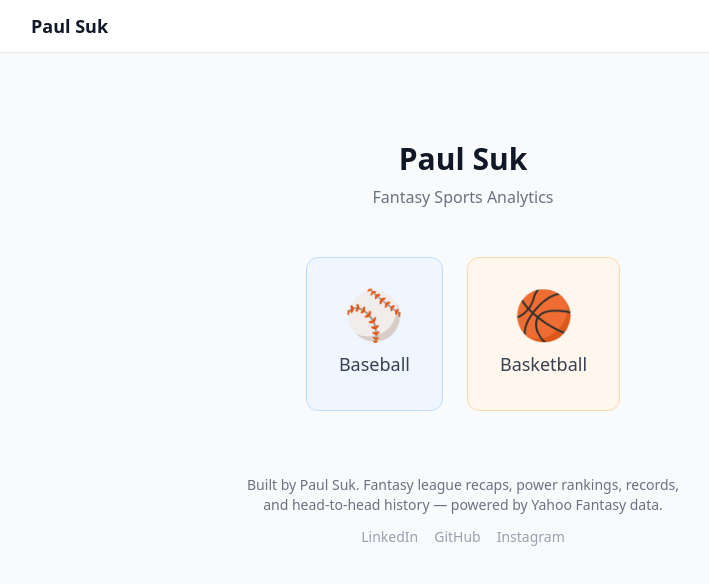
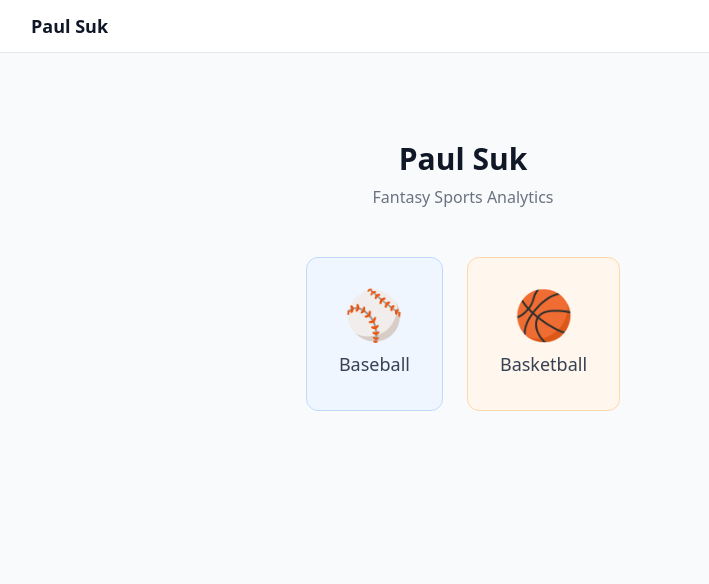
Before and after one commit to paulsuk/paulsuk.github.io, a React (Vite) app: page / in a window 1280 px wide. Shown: the top 584 px of the page, without its empty margins (177-886 px from the left). Built offline with nearby package versions, Linux system fonts and the light colour scheme.

Commit message:
Remove built-by footer and social links from homepage

```diff
--- a/src/components/home/HomePage.tsx
+++ b/src/components/home/HomePage.tsx
@@ -34,17 +34,6 @@ export default function HomePage() {
         ))}
       </div>
 
-      <div className="mt-16 max-w-md text-center">
-        <p className="text-sm text-gray-500">
-          Built by Paul Suk. Fantasy league recaps, power rankings, records, and
-          head-to-head history — powered by Yahoo Fantasy data.
-        </p>
-        <div className="mt-3 flex justify-center gap-4">
-          <a href="https://linkedin.com/in/paulsuk1" target="_blank" rel="noopener noreferrer" className="text-sm text-gray-400 hover:text-gray-600">LinkedIn</a>
-          <a href="https://github.com/paulsuk" target="_blank" rel="noopener noreferrer" className="text-sm text-gray-400 hover:text-gray-600">GitHub</a>
-          <a href="https://instagram.com/paul.suk" target="_blank" rel="noopener noreferrer" className="text-sm text-gray-400 hover:text-gray-600">Instagram</a>
-        </div>
-      </div>
     </div>
   );
 }
```
